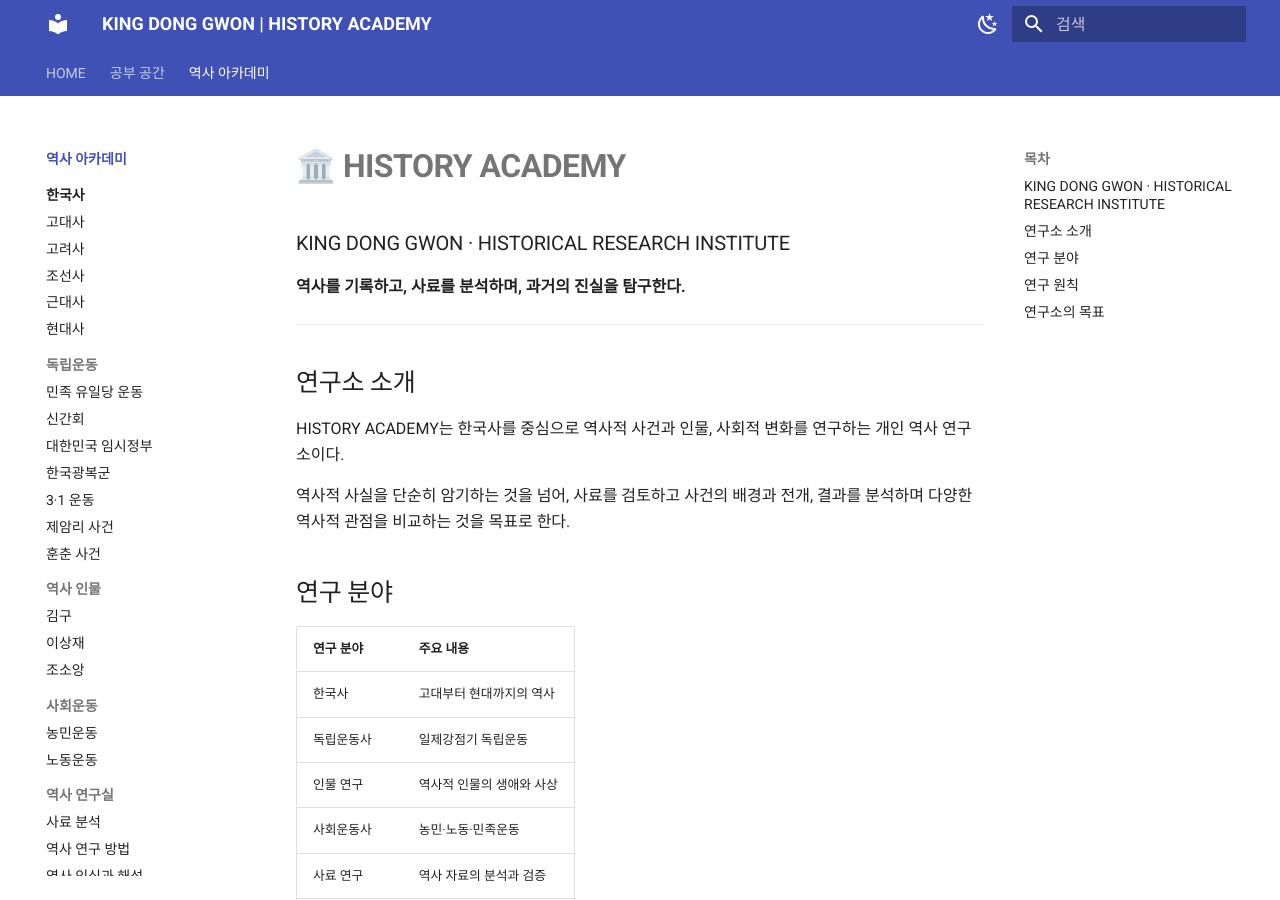
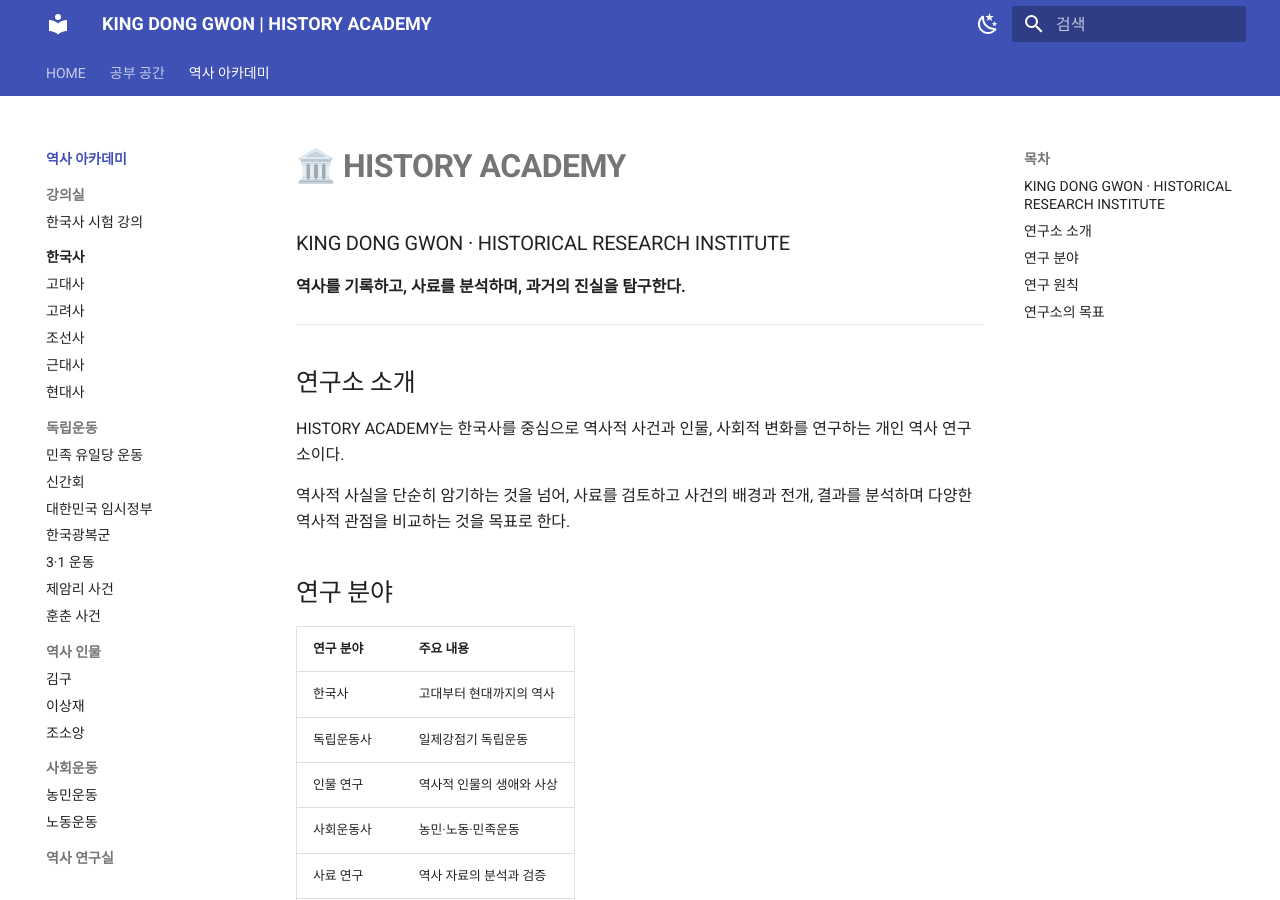
Before and after one commit to gimdunggwon-eng/gimdunggwon-eng.github.io, an MkDocs documentation site: the page built from docs/history/index.md, in a window 1280 px wide and 900 px high. Built offline with MkDocs 1.6.1 and Material for MkDocs 9.7.7, drawn with Linux system fonts in a browser that asks for light colours.

Commit message:
Add history lecture room navigation

```diff
--- a/mkdocs.yml
+++ b/mkdocs.yml
@@ -52,6 +52,8 @@ nav:
       - 수학: math.md
   - 역사 아카데미:
       - 연구소 소개: history/index.md
+      - 강의실:
+          - 한국사 시험 강의: history/lectures/korean-history-exam.md
       - 한국사:
           - 한국사 개요: history/korean-history/index.md
           - 고대사: history/korean-history/ancient.md
```
